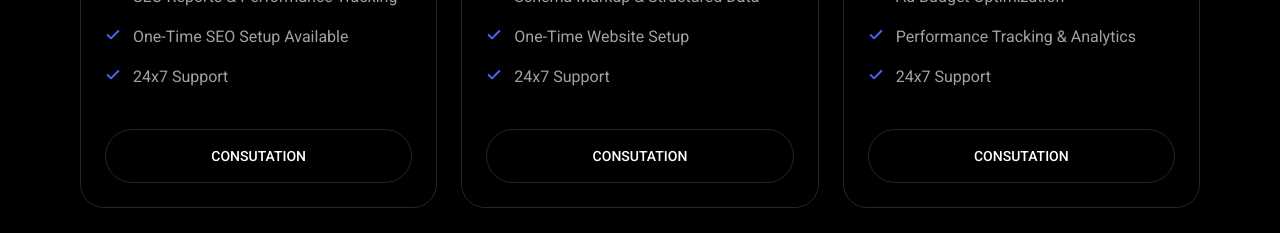
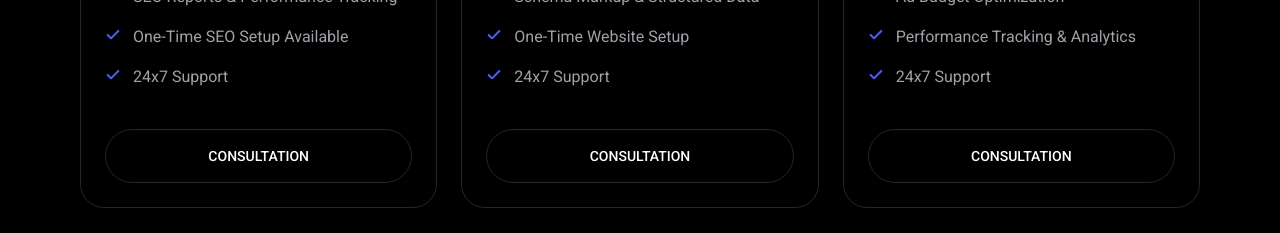
Before and after one commit to go-growth/go-growth, a Next.js app: page /consult in a window 1280 px wide. Shown: the part 2040-2273 px from the top of the page. Built offline with nearby package versions, Linux system fonts and the light colour scheme.

Commit message:
added l in consultation

```diff
--- a/src/components/GoGrowthConsult.tsx
+++ b/src/components/GoGrowthConsult.tsx
@@ -10,7 +10,7 @@ import FAQ from './FAQ';
 const GoGrowthConsult = () => {
       const consultationServices = defaultServices.map((service) => ({
     ...service,
-    buttonText: "Consutation",
+    buttonText: "Consultation",
     buttonLink: "https://calendly.com/admin-gogrowth/60min",
   }));
     return (
```
